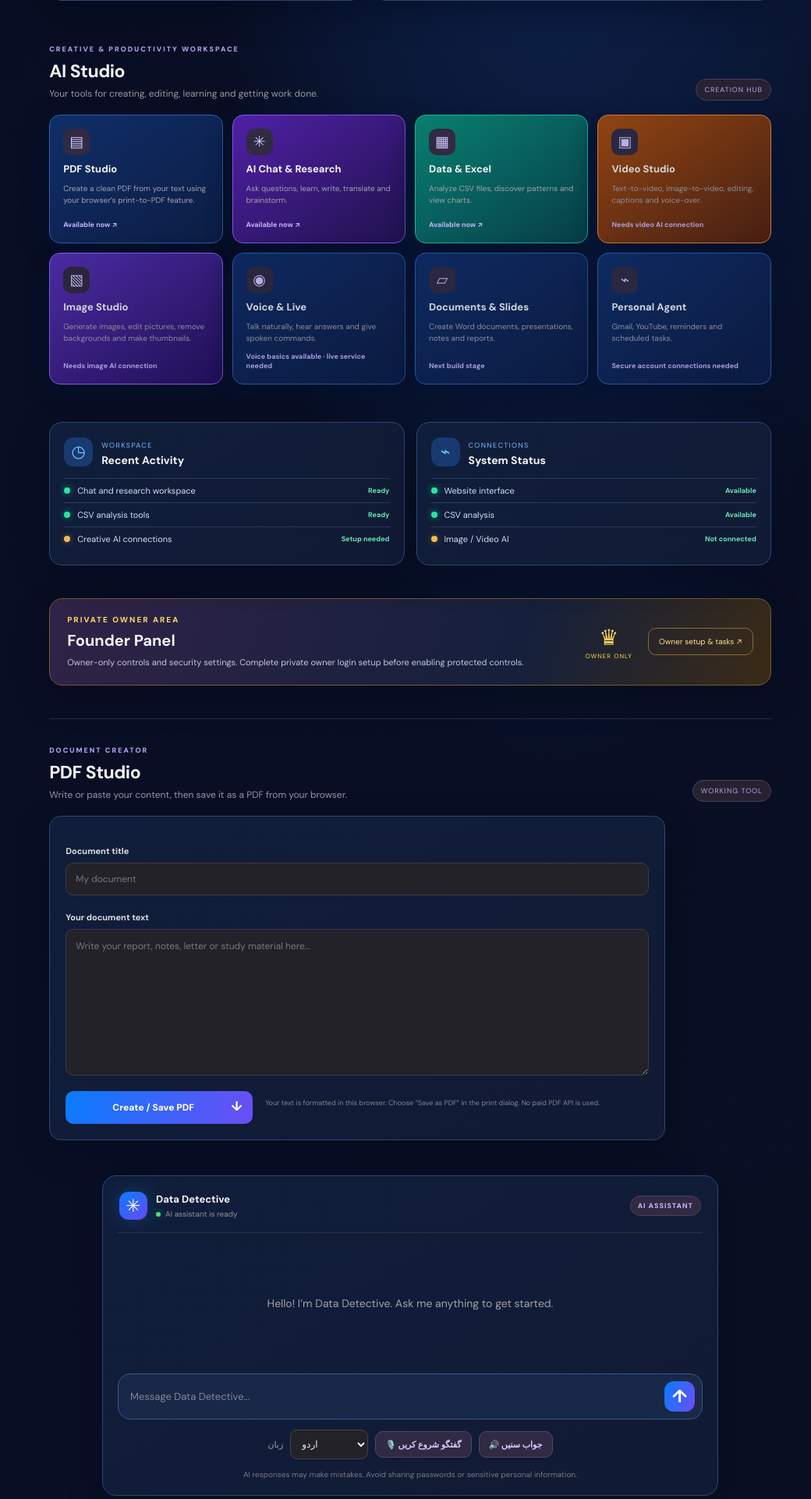
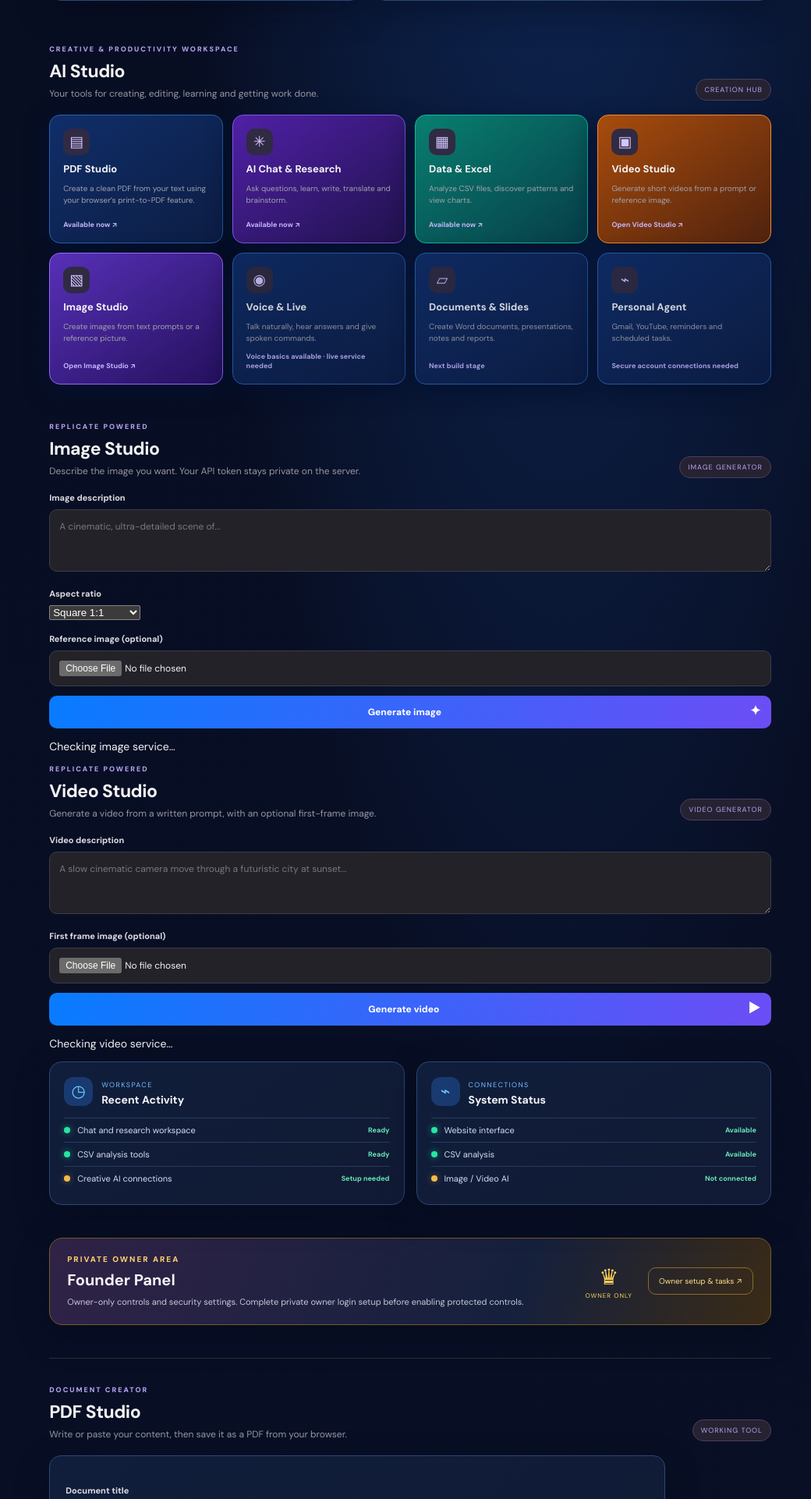
Before and after one commit to editmaster121472-create/data-detective, a Flask app: page / in a window 1280 px wide. Shown: the part 938-2860 px from the top of the page at 78% size, without its empty margins (240-1280 px from the left). Run offline with Flask 3, Linux system fonts and the light colour scheme.

Commit message:
Add interactive Image and Video Studio panels

```diff
--- a/templates/index.html
+++ b/templates/index.html
@@ -78,14 +78,35 @@
     <a class="studio-card studio-featured" href="#pdf-studio"><span class="studio-icon">▤</span><b>PDF Studio</b><small>Create a clean PDF from your text using your browser’s print-to-PDF feature.</small><em>Available now ↗</em></a>
     <a class="studio-card" href="#assistant"><span class="studio-icon">✳</span><b>AI Chat & Research</b><small>Ask questions, learn, write, translate and brainstorm.</small><em>Available now ↗</em></a>
     <a class="studio-card" href="#data-workspace"><span class="studio-icon">▦</span><b>Data & Excel</b><small>Analyze CSV files, discover patterns and view charts.</small><em>Available now ↗</em></a>
-    <div class="studio-card studio-planned" id="video-studio"><span class="studio-icon">▣</span><b>Video Studio</b><small>Text-to-video, image-to-video, editing, captions and voice-over.</small><em>Needs video AI connection</em></div>
-    <div class="studio-card studio-planned" id="image-studio"><span class="studio-icon">▧</span><b>Image Studio</b><small>Generate images, edit pictures, remove backgrounds and make thumbnails.</small><em>Needs image AI connection</em></div>
+    <a class="studio-card" href="#video-studio"><span class="studio-icon">▣</span><b>Video Studio</b><small>Generate short videos from a prompt or reference image.</small><em>Open Video Studio ↗</em></a>
+    <a class="studio-card" href="#image-studio"><span class="studio-icon">▧</span><b>Image Studio</b><small>Create images from text prompts or a reference picture.</small><em>Open Image Studio ↗</em></a>
     <div class="studio-card studio-planned"><span class="studio-icon">◉</span><b>Voice & Live</b><small>Talk naturally, hear answers and give spoken commands.</small><em>Voice basics available · live service needed</em></div>
     <div class="studio-card studio-planned"><span class="studio-icon">▱</span><b>Documents & Slides</b><small>Create Word documents, presentations, notes and reports.</small><em>Next build stage</em></div>
     <div class="studio-card studio-planned"><span class="studio-icon">⌁</span><b>Personal Agent</b><small>Gmail, YouTube, reminders and scheduled tasks.</small><em>Secure account connections needed</em></div>
   </div>
 </section>
 
+
+<section class="creative-studio" id="image-studio">
+  <div class="section-heading"><div><div class="eyebrow">REPLICATE POWERED</div><h2>Image Studio</h2><p>Describe the image you want. Your API token stays private on the server.</p></div><span class="step-chip">IMAGE GENERATOR</span></div>
+  <div class="creative-panel">
+    <label class="field-label" for="imagePrompt">Image description</label>
+    <textarea id="imagePrompt" rows="3" maxlength="1800" placeholder="A cinematic, ultra-detailed scene of..."></textarea>
+    <div class="creative-options"><div><label class="field-label" for="imageRatio">Aspect ratio</label><select id="imageRatio"><option value="1:1">Square 1:1</option><option value="16:9">Landscape 16:9</option><option value="9:16">Portrait 9:16</option><option value="4:3">Classic 4:3</option><option value="3:4">Portrait 3:4</option></select></div><div><label class="field-label" for="imageReference">Reference image (optional)</label><input id="imageReference" type="file" accept="image/png,image/jpeg,image/webp"></div></div>
+    <button class="analyze-button" id="generateImage" type="button">Generate image <span>✦</span></button>
+    <p class="creative-status" id="imageStatus" aria-live="polite">Checking image service…</p><div class="creative-result" id="imageResult"></div>
+  </div>
+</section>
+<section class="creative-studio" id="video-studio">
+  <div class="section-heading"><div><div class="eyebrow">REPLICATE POWERED</div><h2>Video Studio</h2><p>Generate a video from a written prompt, with an optional first-frame image.</p></div><span class="step-chip">VIDEO GENERATOR</span></div>
+  <div class="creative-panel">
+    <label class="field-label" for="videoPrompt">Video description</label>
+    <textarea id="videoPrompt" rows="3" maxlength="1200" placeholder="A slow cinematic camera move through a futuristic city at sunset..."></textarea>
+    <label class="field-label" for="videoReference">First frame image (optional)</label><input id="videoReference" type="file" accept="image/png,image/jpeg,image/webp">
+    <button class="analyze-button" id="generateVideo" type="button">Generate video <span>▶</span></button>
+    <p class="creative-status" id="videoStatus" aria-live="polite">Checking video service…</p><div class="creative-result" id="videoResult"></div>
+  </div>
+</section>
 
 <section class="overview-grid" id="workspace-status" aria-label="Workspace overview">
   <article class="overview-card activity-card"><div class="overview-title"><span class="overview-icon">◷</span><div><small>WORKSPACE</small><h3>Recent Activity</h3></div></div><div class="activity-row"><i class="activity-dot"></i><span>Chat and research workspace</span><b>Ready</b></div><div class="activity-row"><i class="activity-dot"></i><span>CSV analysis tools</span><b>Ready</b></div><div class="activity-row"><i class="activity-dot pending"></i><span>Creative AI connections</span><b>Setup needed</b></div></article>
```
